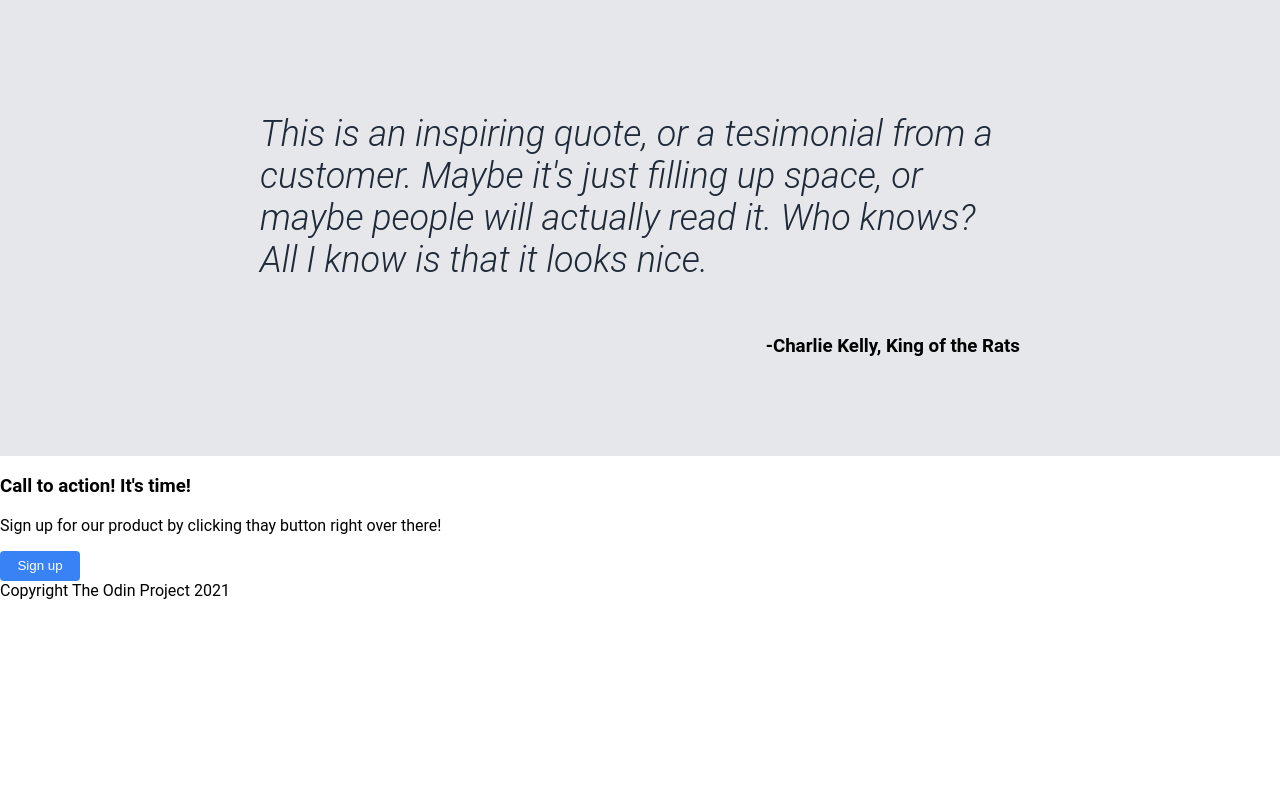
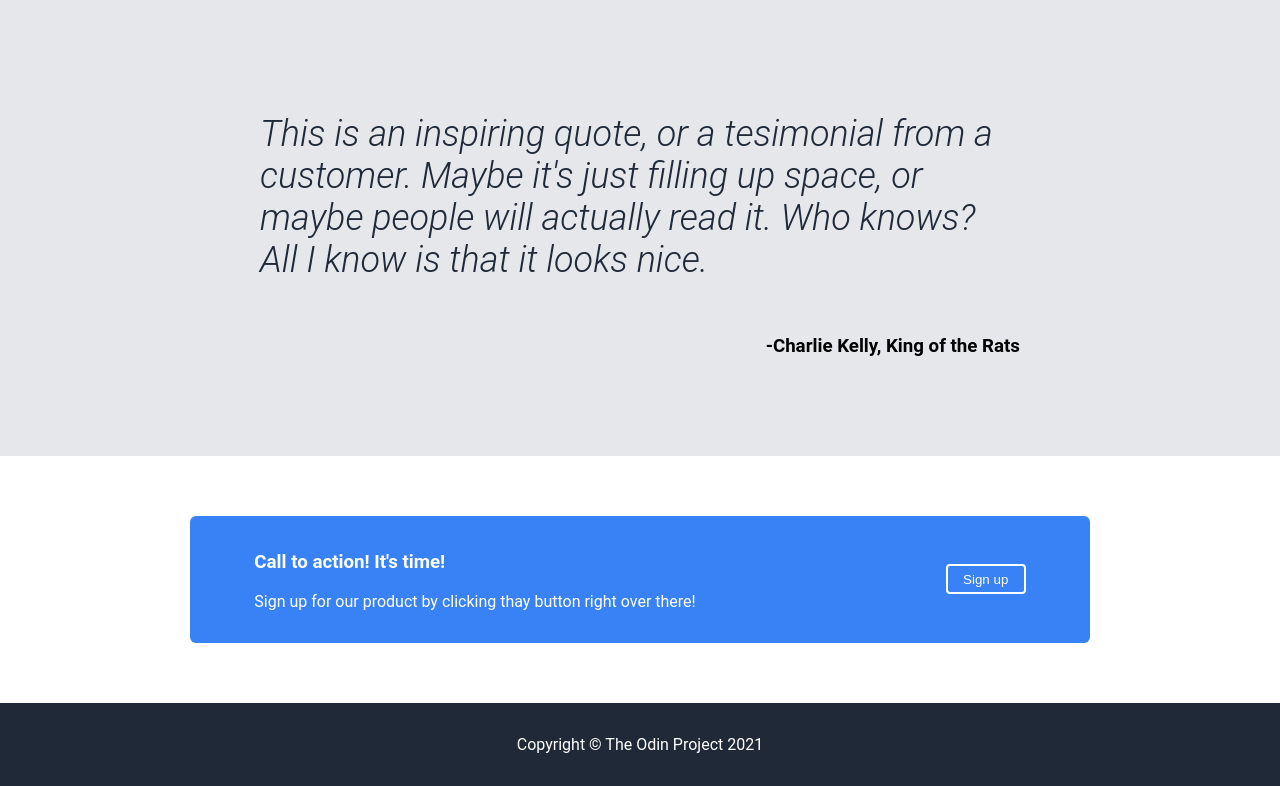
Before and after one commit to Curledflyer/Landing_page, a plain HTML site: page index.html in a window 1280 px wide. Shown: the part 679-1465 px from the top of the page. Before the commit the page ends 1279 px from the top, so only its background shows below. Drawn offline with Linux system fonts and the light colour scheme.

Commit message:
new styles added for last two sections
added display flex to the call to action and footer.
added all necessary styles to font, borders and the padding/margins.

```diff
--- a/index.html
+++ b/index.html
@@ -53,6 +53,7 @@
     <h3>-Charlie Kelly, King of the Rats</h3>
   </div>
 
+<div class="fourth">
   <div class="action">
     <div>
       <h3>Call to action! It's time!</h3>
@@ -60,9 +61,10 @@
     </div>
     <button>Sign up</button>
   </div>
+</div>
 
   <div class="footer">
-    <div class="copyright">Copyright The Odin Project 2021</div>
+    <div class="copyright">Copyright © The Odin Project 2021</div>
   </div>
 </body>
 </html>
--- a/style.css
+++ b/style.css
@@ -122,3 +122,34 @@ h2 {
     color: #1F2937;
     font-weight: 300;
 }
+
+.fourth{
+    display: flex;
+    justify-content: center;
+    align-items: center;
+}
+
+.action {
+    display:flex;
+    justify-content: center;
+    align-items: center;
+    gap: 250px;
+    padding: 16px 64px;
+    margin: 60px;
+    background-color: #3882f6;
+    color: white;
+    border-radius: 6px;
+}
+
+.action button {
+    border: 2px solid white;
+}
+
+.footer {
+    background-color: #1F2937;
+    color: white;
+    display: flex;
+    justify-content: center;
+    align-items: center;
+    padding: 32px;
+}
```
